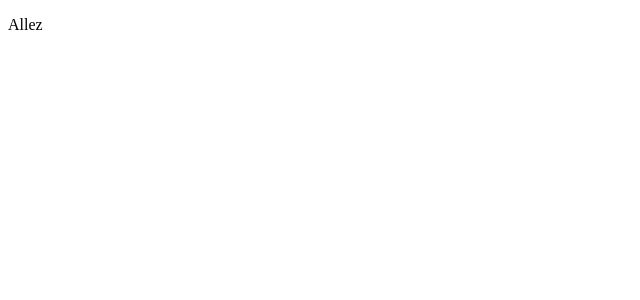
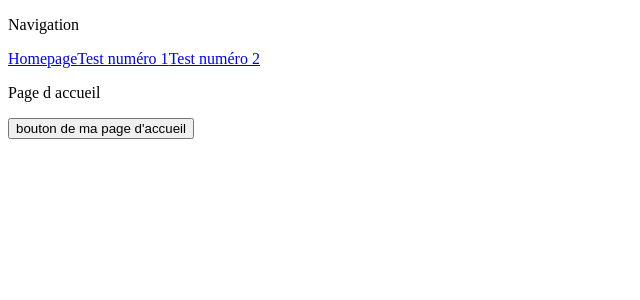
Before and after one commit to Alexandre-RICHARD/alex-front, a React (Vite) app: page / in a window 1280 px wide. Shown: the top 300 px of the page, without its empty margins (0-640 px from the left). Built offline with nearby package versions, Linux system fonts and the light colour scheme.

Commit message:
#9 add primarly setup to build separatly each project

```diff
--- a/package.json
+++ b/package.json
@@ -26,7 +26,8 @@
   },
   "dependencies": {
     "react": "^19.1.1",
-    "react-dom": "^19.1.1"
+    "react-dom": "^19.1.1",
+    "react-router": "^7.8.2"
   },
   "devDependencies": {
     "@stylistic/eslint-plugin": "^5.3.1",
--- a/src/App.tsx
+++ /dev/null
@@ -1,3 +0,0 @@
-export function App() {
-	return <p>Allez</p>;
-}
--- /dev/null
+++ b/src/Navigation.tsx
@@ -0,0 +1,17 @@
+import { NavLink, Outlet } from "react-router";
+
+import { projects } from "./projects/projects.dictionnary";
+
+export function Navigation() {
+	return (
+		<>
+			<p>Navigation</p>
+			<nav>
+				{Object.values(projects).map((route) => (
+					<NavLink to={route.path}>{route.name}</NavLink>
+				))}
+			</nav>
+			<Outlet />
+		</>
+	);
+}
--- /dev/null
+++ b/src/common/components/button/Button.tsx
@@ -0,0 +1,14 @@
+type Props = {
+	label: string;
+};
+
+export function Button({ label }: Props) {
+	return (
+		<button
+			type="button"
+			onClick={() => {}}
+		>
+			{label}
+		</button>
+	);
+}
--- a/src/main.tsx
+++ b/src/main.tsx
@@ -1,10 +1,11 @@
 import { StrictMode } from "react";
 import { createRoot } from "react-dom/client";
+import { RouterProvider } from "react-router";
 
-import { App } from "./App";
+import { router } from "./routes";
 
 createRoot(document.getElementById("root")!).render(
 	<StrictMode>
-		<App />
+		<RouterProvider router={router} />
 	</StrictMode>,
 );
--- /dev/null
+++ b/src/projects/homepage/index.tsx
@@ -0,0 +1,10 @@
+import { Button } from "../../common/components/button/Button";
+
+export function Homepage() {
+	return (
+		<>
+			<p>Page d accueil</p>
+			<Button label="bouton de ma page d'accueil" />
+		</>
+	);
+}
--- /dev/null
+++ b/src/projects/projects.dictionnary.ts
@@ -0,0 +1,29 @@
+import { ProjectsEnum } from "./projects.enum";
+
+type ProjectDictionnary = {
+	path: string;
+	name: string;
+	buildPath: string;
+	outputFile: string;
+};
+
+export const projects: Record<ProjectsEnum, ProjectDictionnary> = {
+	[ProjectsEnum.Homepage]: {
+		path: "/",
+		name: "Homepage",
+		buildPath: "/projects/homepage",
+		outputFile: "projects/home",
+	},
+	[ProjectsEnum.TestOne]: {
+		path: "/test1",
+		name: "Test numéro 1",
+		buildPath: "/projects/test_first",
+		outputFile: "projects/test1",
+	},
+	[ProjectsEnum.TestTwo]: {
+		path: "/test2",
+		name: "Test numéro 2",
+		buildPath: "/projects/test_second",
+		outputFile: "projects/test2",
+	},
+};
--- /dev/null
+++ b/src/projects/projects.enum.ts
@@ -0,0 +1,5 @@
+export enum ProjectsEnum {
+	Homepage = "Homepage",
+	TestOne = "TestOne",
+	TestTwo = "TestTwo",
+}
--- /dev/null
+++ b/src/projects/test_first/index.tsx
@@ -0,0 +1,10 @@
+import { Button } from "../../common/components/button/Button";
+
+export function FirstTest() {
+	return (
+		<>
+			<p>Projet 1</p>
+			<Button label="bouton de test 1" />
+		</>
+	);
+}
--- /dev/null
+++ b/src/projects/test_second/index.tsx
@@ -0,0 +1,10 @@
+import { Button } from "../../common/components/button/Button";
+
+export function SecondTest() {
+	return (
+		<>
+			<p>Projet 2</p>
+			<Button label="bouton de test 2" />
+		</>
+	);
+}
--- /dev/null
+++ b/src/routes.ts
@@ -0,0 +1,41 @@
+import { createBrowserRouter, type RouteObject } from "react-router";
+
+import { Navigation } from "./Navigation";
+import { projects } from "./projects/projects.dictionnary";
+import { ProjectsEnum } from "./projects/projects.enum";
+
+const routes: Record<ProjectsEnum, RouteObject> = {
+	[ProjectsEnum.Homepage]: {
+		path: projects[ProjectsEnum.Homepage].path,
+		lazy: async () => {
+			const { Homepage } = await import("./projects/homepage/index");
+			return { Component: Homepage };
+		},
+		handle: { project: ProjectsEnum.Homepage },
+		index: true,
+	},
+	[ProjectsEnum.TestOne]: {
+		path: "/test1",
+		lazy: async () => {
+			const { FirstTest } = await import("./projects/test_first/index");
+			return { Component: FirstTest };
+		},
+		handle: { project: ProjectsEnum.TestOne },
+	},
+	[ProjectsEnum.TestTwo]: {
+		path: "/test2",
+		lazy: async () => {
+			const { SecondTest } = await import("./projects/test_second/index");
+			return { Component: SecondTest };
+		},
+		handle: { project: ProjectsEnum.TestTwo },
+	},
+};
+
+export const router = createBrowserRouter([
+	{
+		path: "/",
+		Component: Navigation,
+		children: Object.values(routes),
+	},
+]);
--- a/vite.config.ts
+++ b/vite.config.ts
@@ -1,6 +1,7 @@
 import react from "@vitejs/plugin-react-swc";
 import path from "path";
 import { defineConfig, loadEnv } from "vite";
+import { projects } from "./src/projects/projects.dictionnary";
 
 export default defineConfig(({ mode }) => {
   const env = loadEnv(mode, process.cwd(), "");
@@ -20,25 +21,32 @@ export default defineConfig(({ mode }) => {
       cssCodeSplit: true,
       manifest: true,
       outDir: "./build",
-      // rollupOptions: {
-      //   input: { app: "./index.html" },
-      //   output: {
-      //     assetFileNames: (assetInfo) => {
-      //       const fileName = assetInfo.names?.[0];
-      //       if (fileName) {
-      //         const extType = fileName.split(".").pop();
-      //         if (extType === "png") {
-      //           return "assets/images/[name]-[hash][extname]";
-      //         }
-      //         if (extType === "ico") {
-      //           return "assets/[name][extname]";
-      //         }
-      //         return "[name]-[hash][extname]";
-      //       }
-      //       return "assets/others/[name]-[hash][extname]";
-      //     },
-      //     manualChunks: (fileName) => {
-      //       if (fileName.includes("node_modules")) return "nodeModules";
+      rollupOptions: {
+        input: { app: "./index.html" },
+        output: {
+          assetFileNames: (assetInfo) => {
+            const fileName = assetInfo.names?.[0];
+            if (fileName) {
+              const extType = fileName.split(".").pop();
+              if (extType === "png") {
+                return "assets/images/[name]-[hash][extname]";
+              }
+              if (extType === "ico") {
+                return "assets/[name][extname]";
+              }
+              return "[name]-[hash][extname]";
+            }
+            return "assets/others/[name]-[hash][extname]";
+          },
+          manualChunks: (fileName) => {
+            if (fileName.includes("node_modules")) return "vendor";
+            if (fileName.includes("components")) return "common/";
+            for (const project of Object.values(projects)) {
+              if (fileName.includes(project.buildPath)) {
+                console.log(fileName);
+                return project.outputFile;
+              }
+            }
       //       const translationsFilesRegex =
       //         /src\/.*\/translations\/.*\.translations\.ts/;
       //       if (translationsFilesRegex.test(fileName)) {
@@ -47,9 +55,9 @@ export default defineConfig(({ mode }) => {
       //       }
       //       if (fileName.includes("/src/")) return "satisfactoryProject";
       //       return "app";
-      //     },
-      //   },
-      // },
+          },
+        },
+      },
     },
   };
 });
```
Also changed, not shown: 1 other file (tests, documents, lock files or other folders).
